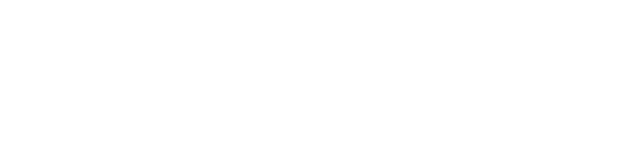
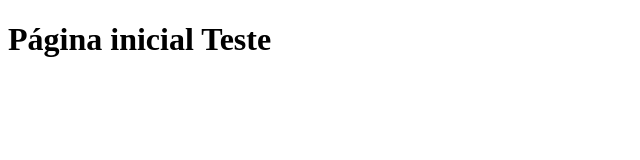
Before and after one commit to TiagoB66/Low, a plain HTML site: page index.html in a window 1280 px wide. Shown: the whole page, without its empty margins (0-640 px from the left). Drawn offline with Linux system fonts and the light colour scheme.

Commit message:
index.html
teste

```diff
--- a/index.html
+++ b/index.html
@@ -6,5 +6,7 @@
 	</head>
 
 	<body>
+        <h1> Página inicial Teste</h1>
+
 	</body>
 </html>
```
